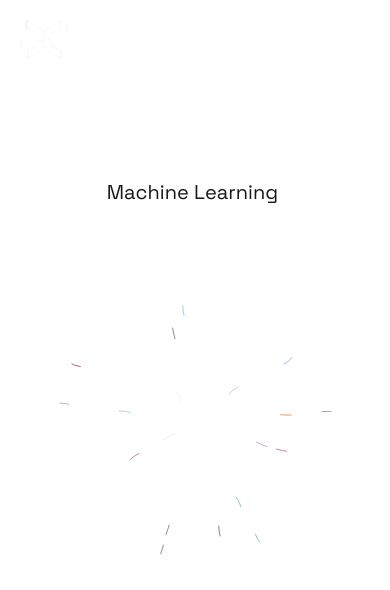
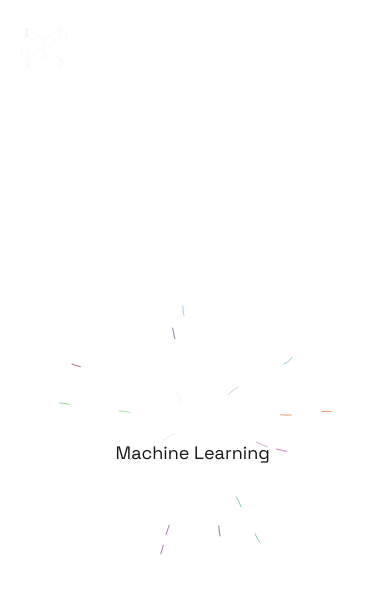
Before and after one commit to TyagiManshi/d-coders-squad, a Next.js app: page / in a window 390 px wide. Shown: the top 590 px of the page. Built offline with nearby package versions, Linux system fonts and the light colour scheme.

Commit message:
feat: make the hero responsive

```diff
--- a/app/components/Navbar.tsx
+++ b/app/components/Navbar.tsx
@@ -10,7 +10,7 @@ const Navbar = () => {
   const closeMenu = () => setIsMenuOpen(false);
   return (
     <>
-      <nav className="w-full fixed px-5 lg:px-8 xl:px-[8%] py-4 flex items-center justify-between z-50 transition-all duration-500 ease-in-out">
+      <nav className="pt-6 md:pt-10 w-full fixed px-5 lg:px-8 xl:px-[8%] py-4 flex items-center justify-between z-50 transition-all duration-500 ease-in-out">
         <a href="/">
         <Image
           src={assets.logo_dark_nobg}
--- a/app/components/ui/background-lines.tsx
+++ b/app/components/ui/background-lines.tsx
@@ -17,7 +17,7 @@ export const BackgroundLines = ({
   return (
     <div
       className={cn(
-        "h-[20rem] md:h-screen w-full bg-white dark:bg-black",
+        "min-h-[20rem] md:min-h-screen w-full bg-white dark:bg-black",
         className
       )}
     >
--- a/app/page.tsx
+++ b/app/page.tsx
@@ -6,7 +6,6 @@ import SplitType from "split-type";
 import Lenis from "lenis";
 import { BackgroundLines } from "./components/ui/background-lines";
 import { motion } from "motion/react";
-import { AuroraBackground } from "./components/ui/aurora-background";
 import { FlipWords } from "./components/ui/flip-words";
 
 gsap.registerPlugin(useGSAP);
@@ -60,21 +59,26 @@ export default function Home() {
       <div
         ref={containerRef}
         className="home w-screen h-svh flex flex-col justify-center items-center text-center"
+        style={{
+          clipPath: "polygon(0 0, 100% 0, 100% 85%, 0% 100%)",
+        }}
       >
-        <h1 className="font-inter bg-clip-text text-transparent text-center bg-gradient-to-b from-neutral-900 to-neutral-700 dark:from-neutral-600 dark:to-white text-2xl md:text-4xl lg:text-7xl font-sans py-2 md:py-10 relative z-20 font-bold tracking-tight">
-          D
-          <span className="font-space-grotesk tracking-normal ml-2">
-            Coders
-          </span>
+        <h1
+          className="
+  text-4xl sm:text-5xl md:text-6xl lg:text-7xl xl:text-8xl
+  font-bold tracking-tight leading-tight
+  text-center bg-gradient-to-b from-neutral-900 to-neutral-700 dark:from-neutral-600 dark:to-white
+  text-transparent bg-clip-text"
+        >
+          D<span className="font-space-grotesk ml-2">Coders</span>
           <span className="ml-2">Squad</span>
         </h1>
 
-        {/* FlipWords RIGHT BELOW h1 */}
         <motion.div
           initial={{ opacity: 0, y: 20 }}
           whileInView={{ opacity: 1, y: 0 }}
           transition={{ delay: 0.8, duration: 0.6, ease: "easeOut" }}
-          className="text-xl md:text-3xl lg:text-4xl font-normal text-neutral-600 dark:text-neutral-400 mt-4"
+          className="text-lg sm:text-xl md:text-3xl lg:text-4xl font-medium text-neutral-600 dark:text-neutral-400 mt-4"
         >
           <FlipWords words={words} />
         </motion.div>
```
